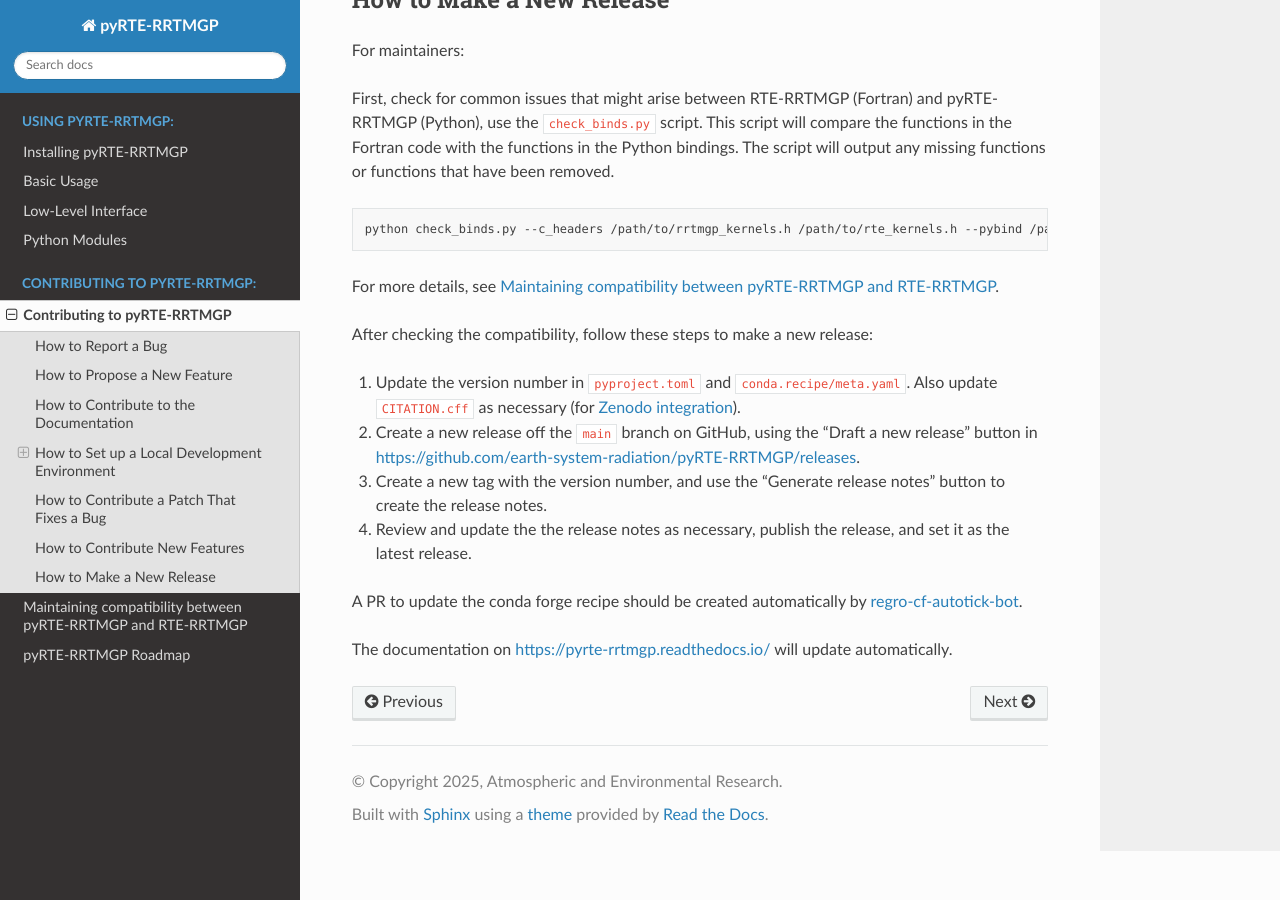
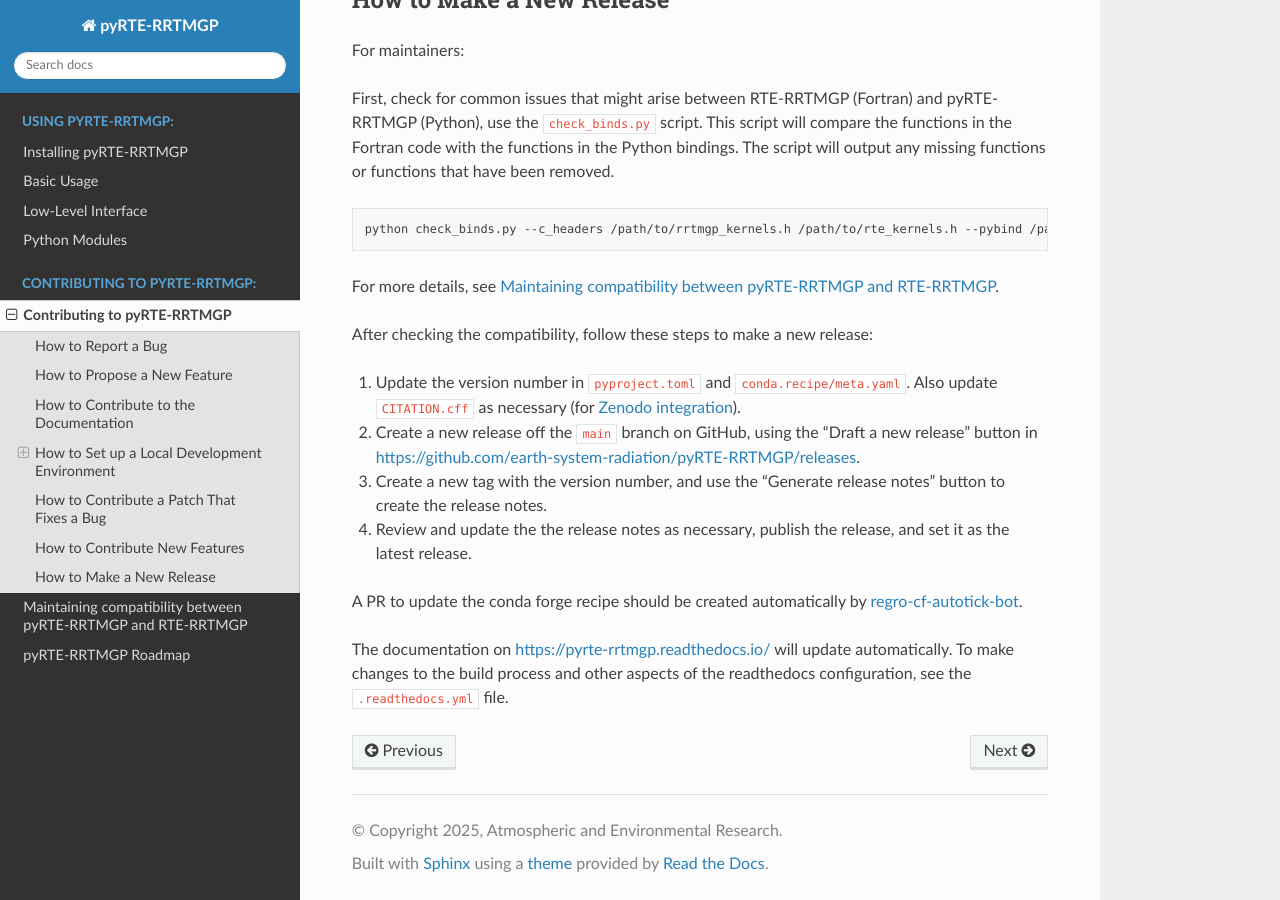
Before and after one commit to earth-system-radiation/pyRTE-RRTMGP, a Sphinx documentation site: the page built from docs/source/contributor_guide/contribute.md, in a window 1280 px wide and 900 px high, scrolled down 2116 px. Built offline with Sphinx 7.4.7 and the Read the Docs theme 3.1.0, drawn with Linux system fonts in a browser that asks for light colours.

Commit message:
add comments about Python version updates

```diff
--- a/docs/source/contributor_guide/contribute.md
+++ b/docs/source/contributor_guide/contribute.md
@@ -100,4 +100,4 @@
 
 A PR to update the conda forge recipe should be created automatically by [regro-cf-autotick-bot](https://conda-forge.org/docs/maintainer/updating_pkgs/#pushing-to-regro-cf-autotick-bot-branch).
 
-The documentation on [https://pyrte-rrtmgp.readthedocs.io/](https://pyrte-rrtmgp.readthedocs.io/) will update automatically.
+The documentation on [https://pyrte-rrtmgp.readthedocs.io/](https://pyrte-rrtmgp.readthedocs.io/) will update automatically. To make changes to the build process and other aspects of the readthedocs configuration, see the `.readthedocs.yml` file.
--- a/pyproject.toml
+++ b/pyproject.toml
@@ -4,6 +4,9 @@
 description = "A Python interface to the RTE+RRTMGP Fortran software package."
 readme = "README.md"
 requires-python = ">=3.11,<3.13"
+# when updating the tested Python versions, please also update README.md,
+# the conda.recipe/meta.yaml file, the conda.yml file for the GitHub Actions
+# workflow, and (if necessary) the .readthedocs.yaml file
 dependencies = [
   "numpy>=2.0.0",
   "xarray>=2023.5.0",
```
Also changed, not shown: .readthedocs.yaml, 1 other file.
